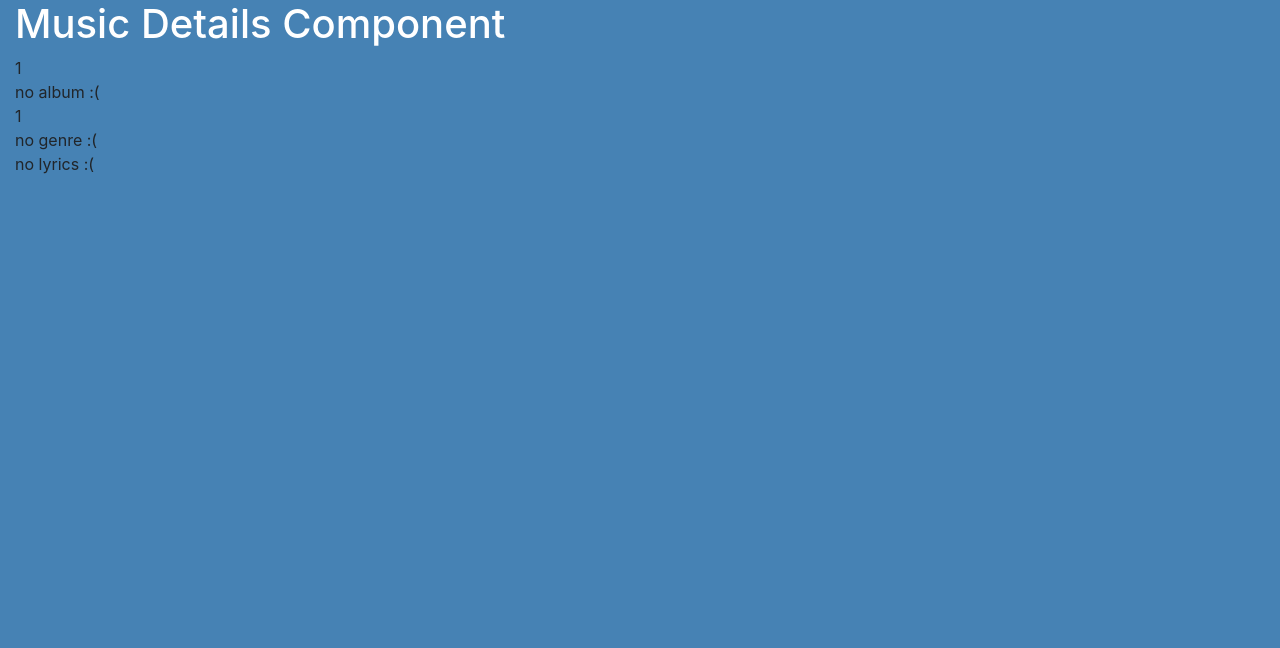
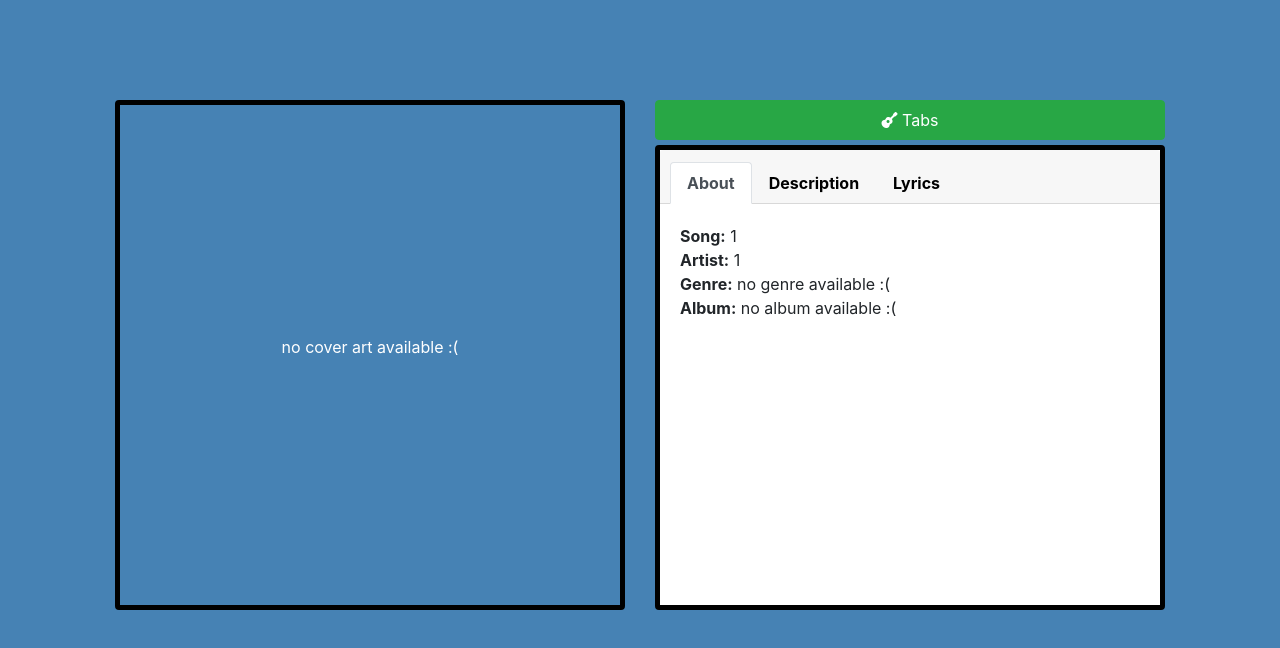
Before and after one commit to jeffy-zhu/amplify, a React (Create React App) app: page /artist/1/1/song/1/1 in a window 1280 px wide. Shown: the top 648 px of the page. Built offline with nearby package versions, Linux system fonts and the light colour scheme; no server answers; the HTML template or start-up script is replaced by a standard one.

Commit message:
Added styling to Music Details page

```diff
--- a/public/index.html
+++ b/public/index.html
@@ -28,6 +28,10 @@
       href="https://stackpath.bootstrapcdn.com/bootstrap/4.4.1/css/bootstrap.min.css"
       rel="stylesheet"
     />
+    <link
+      href="https://use.fontawesome.com/releases/v5.11.0/css/all.css"
+      rel="stylesheet"
+    />
     <title>Amplify</title>
   </head>
   <body>
--- a/src/components/AmplifyComponent.js
+++ b/src/components/AmplifyComponent.js
@@ -17,12 +17,13 @@ class AmplifyComponent extends React.Component {
           onChange={(e) => this.setState({ searchItem: e.target.value })}
         />
         <button
+          id="search-button"
           onClick={() =>
             this.props.history.push(`/search/${this.state.searchItem}`)
           }
           disabled={!this.state.searchItem}
         >
-          Submit
+          Search
         </button>
       </div>
     );
--- a/src/components/MusicDetailsComponent.js
+++ b/src/components/MusicDetailsComponent.js
@@ -1,8 +1,16 @@
 import React from "react";
 import MusicDetailsService from "../services/MusicDetailsService";
 import { connect } from "react-redux";
+import "../styles/MusicDetails.css";
+import { Link } from "react-router-dom";
 
 class MusicDetailsComponent extends React.Component {
+  state = {
+    tabInfo: "",
+    aboutTabClicked: true,
+    descriptionTabClicked: false,
+    lyricsTabClicked: false,
+  };
   artist = this.props.match.params.artistName;
   songTitle = decodeURIComponent(this.props.match.params.songTitle);
 
@@ -15,38 +23,143 @@ class MusicDetailsComponent extends React.Component {
     let lyrics;
     let trackAlbum;
     let trackGenre;
+    let trackDescription;
+    let trackCoverArt;
     if (
       this.props.songLyrics &&
       this.props.songLyrics.hasOwnProperty("lyrics")
     ) {
       lyrics = this.props.songLyrics.lyrics;
     } else {
-      lyrics = "no lyrics :(";
+      lyrics = "no lyrics available :(";
     }
     if (this.props.trackInfo && this.props.trackInfo.track !== null) {
       let trackInfoObject = {
         album: this.props.trackInfo.track[0].strAlbum,
         genre: this.props.trackInfo.track[0].strGenre,
+        description: this.props.trackInfo.track[0].strDescriptionEN,
+        coverArt: this.props.trackInfo.track[0].strTrackThumb,
       };
       for (const property in trackInfoObject) {
-        if (trackInfoObject[property] === null) {
-          trackInfoObject[property] = "no " + property + " :(";
+        if (trackInfoObject[property] === (null || "")) {
+          if (property === "coverArt") {
+            trackInfoObject[property] = "no cover art available :(";
+          } else {
+            trackInfoObject[property] = "no " + property + " available :(";
+          }
         }
       }
       trackAlbum = trackInfoObject.album;
       trackGenre = trackInfoObject.genre;
+      trackDescription = trackInfoObject.description;
+      trackCoverArt = trackInfoObject.coverArt;
     } else {
-      trackAlbum = "no album :(";
-      trackGenre = "no genre :(";
+      trackAlbum = "no album available :(";
+      trackGenre = "no genre available :(";
+      trackDescription = "no description available :(";
+      trackCoverArt = "no cover art available :(";
     }
     return (
-      <div>
-        <h1>Music Details Component</h1>
-        <div>{this.songTitle}</div>
-        <div>{trackAlbum}</div>
-        <div>{this.artist}</div>
-        <div>{trackGenre}</div>
-        {lyrics}
+      <div className="row">
+        <div className="col-6">
+          {trackCoverArt === "no cover art available :(" ? (
+            <div id="no-cover-art-border">
+              <p id="no-cover-art-text">no cover art available :(</p>
+            </div>
+          ) : (
+            <img id="cover-art" src={trackCoverArt} />
+          )}
+        </div>
+
+        <div className="col-3">
+          <button id="tabs-button" className="btn btn-success">
+            <i class="fas fa-guitar"></i> Tabs
+          </button>
+          <div className="card">
+            <div className="card-header">
+              <ul className="nav nav-tabs card-header-tabs">
+                <li className="nav-item">
+                  <Link
+                    className={
+                      this.state.aboutTabClicked
+                        ? "nav-link active"
+                        : "nav-link"
+                    }
+                    to={this.props.location.pathname}
+                    onClick={() =>
+                      this.setState({
+                        aboutTabClicked: true,
+                        descriptionTabClicked: false,
+                        lyricsTabClicked: false,
+                      })
+                    }
+                  >
+                    About
+                  </Link>
+                </li>
+                <li className="nav-item">
+                  <Link
+                    className={
+                      this.state.descriptionTabClicked
+                        ? "nav-link active"
+                        : "nav-link"
+                    }
+                    to={this.props.location.pathname}
+                    onClick={() =>
+                      this.setState({
+                        tabInfo: trackDescription,
+                        aboutTabClicked: false,
+                        descriptionTabClicked: true,
+                        lyricsTabClicked: false,
+                      })
+                    }
+                  >
+                    Description
+                  </Link>
+                </li>
+                <li className="nav-item">
+                  <Link
+                    className={
+                      this.state.lyricsTabClicked
+                        ? "nav-link active"
+                        : "nav-link"
+                    }
+                    to={this.props.location.pathname}
+                    onClick={() =>
+                      this.setState({
+                        tabInfo: lyrics,
+                        aboutTabClicked: false,
+                        descriptionTabClicked: false,
+                        lyricsTabClicked: true,
+                      })
+                    }
+                  >
+                    Lyrics
+                  </Link>
+                </li>
+              </ul>
+            </div>
+            <div className="card-body overflow-auto">
+              {this.state.aboutTabClicked && (
+                <div>
+                  <div>
+                    <span className="bolded">Song:</span> {this.songTitle}
+                  </div>
+                  <div>
+                    <span className="bolded">Artist:</span> {this.artist}
+                  </div>
+                  <div>
+                    <span className="bolded">Genre:</span> {trackGenre}
+                  </div>
+                  <div>
+                    <span className="bolded">Album:</span> {trackAlbum}
+                  </div>
+                </div>
+              )}
+              {!this.state.aboutTabClicked && this.state.tabInfo}
+            </div>
+          </div>
+        </div>
       </div>
     );
   }
--- a/src/styles/Amplify.css
+++ b/src/styles/Amplify.css
@@ -32,7 +32,7 @@ input {
   width: 247px;
 }
 
-button {
+#search-button {
   background-color: white;
   color: black;
   border: 2px solid black;
--- /dev/null
+++ b/src/styles/MusicDetails.css
@@ -0,0 +1,54 @@
+#cover-art {
+  margin-top: 100px;
+  margin-bottom: 50px;
+  float: right;
+  max-width: 100%;
+  width: 510px;
+  height: auto;
+  border: 5px solid black;
+  border-radius: 4px;
+}
+
+#no-cover-art-border {
+  margin-top: 100px;
+  margin-bottom: 50px;
+  float: right;
+  max-width: 100%;
+  width: 510px;
+  height: 510px;
+  border: 5px solid black;
+  border-radius: 4px;
+  display: flex;
+  justify-content: center;
+  align-items: center;
+}
+
+#no-cover-art-text {
+  color: white;
+}
+
+#tabs-button {
+  margin-top: 100px;
+  width: 510px;
+  height: 40px;
+}
+
+.card {
+  margin-top: 5px;
+  width: 510px;
+  height: 465px;
+  border: 5px solid black;
+}
+
+.nav-link {
+  color: black;
+  font-weight: bold;
+}
+
+.nav-link:hover {
+  color: black;
+}
+
+.bolded {
+  font-weight: bold;
+}
```
